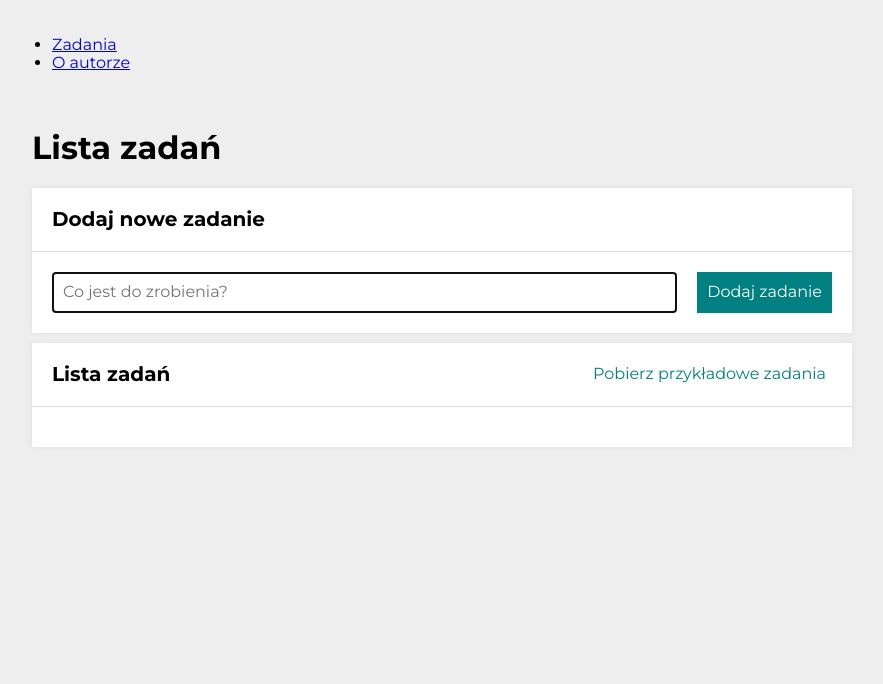
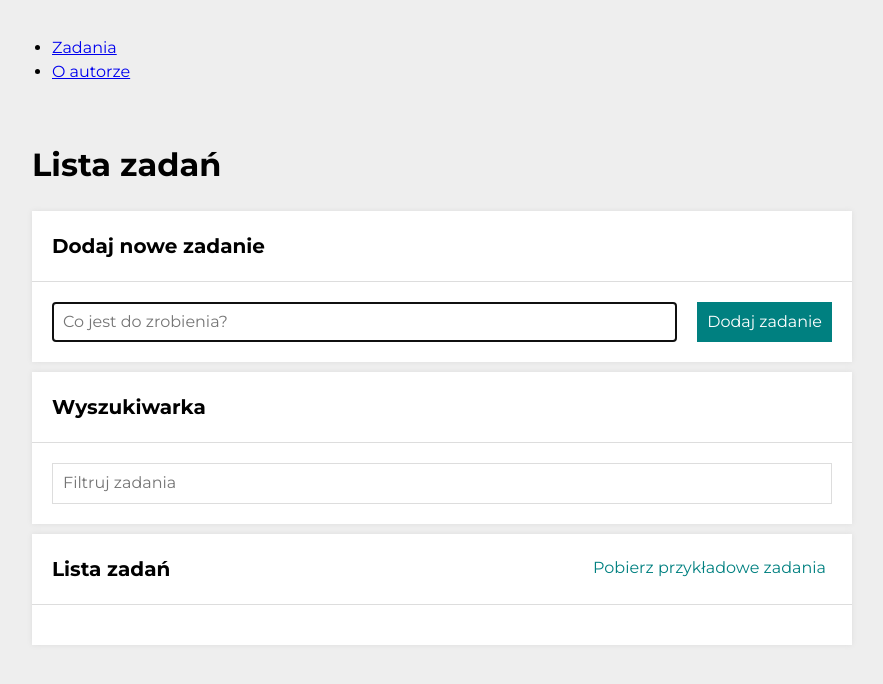
Before and after one commit to mg-wiewiora/to-do-list-react, a React (Create React App) app: page /zadania#/zadania in a window 1280 px wide. Shown: the top 684 px of the page, without its empty margins (198-1081 px from the left). Built offline with nearby package versions, Linux system fonts and the light colour scheme.

Commit message:
search functionality added

```diff
--- a/public/exampleTasks.json
+++ b/public/exampleTasks.json
@@ -5,5 +5,5 @@
     "done": false,
     "id": "yava_5xN6eh9J5g63xCmW"
   },
-  { "content": "odpocząć :)", "done": false, "id": "dPK496Z28tbiyFTMFWMHG" }
+  { "content": "odpocząć 😊", "done": false, "id": "dPK496Z28tbiyFTMFWMHG" }
 ]
--- a/src/GlobalStyle.js
+++ b/src/GlobalStyle.js
@@ -11,6 +11,7 @@
 
   body {
     font-family: "Montserrat", sans-serif;
+    line-height: 1.5;
     margin: 0 auto;
     padding: 20px;
     max-width: 900px;
--- /dev/null
+++ b/src/features/tasks/Input/index.js
@@ -0,0 +1,6 @@
+import styled from "styled-components";
+
+export default styled.input`
+  border: 1px solid ${({ theme }) => theme.color.grey};
+  padding: 10px;
+`;
--- a/src/features/tasks/TaskPage/index.js
+++ b/src/features/tasks/TaskPage/index.js
@@ -14,7 +14,7 @@
       <Header title="Szczegóły zadania" />
 
       <Section
-        title={task ? task.content : "Nie znaleziono zadania..."}
+        title={task ? task.content : "Nie znaleziono zadania...😥"}
         content={
           <>
             <strong>Ukończono:</strong>
--- a/src/features/tasks/TasksPage/Form/index.js
+++ b/src/features/tasks/TasksPage/Form/index.js
@@ -1,7 +1,7 @@
 import { useRef, useState, useEffect } from "react";
 import { useDispatch } from "react-redux";
 import { nanoid } from "@reduxjs/toolkit";
-import { FormWrapper, Input, Button } from "./styled";
+import { FormWrapper, Button, Input } from "./styled";
 import { addTask } from "../../tasksSlice";
 
 const Form = () => {
--- a/src/features/tasks/TasksPage/List/index.js
+++ b/src/features/tasks/TasksPage/List/index.js
@@ -1,15 +1,21 @@
 import { useSelector, useDispatch } from "react-redux";
-import { Link } from "react-router-dom";
+import { Link, useLocation } from "react-router-dom";
 import {
   toggleTaskDone,
   deleteTask,
-  selectTasks,
   selectHideDone,
+  selectTasksByQuery,
 } from "../../tasksSlice";
 import { Tasks, TaskBody, Content, Button } from "./styled";
 
 const List = () => {
-  const tasks = useSelector(selectTasks);
+  const location = useLocation();
+  const query = new URLSearchParams(location.search)
+  .get("szukaj")
+  ?.trim()
+  .toLowerCase();
+
+  const tasks = useSelector((state) => selectTasksByQuery(state, query));
   const hideDone = useSelector(selectHideDone);
 
   const dispatch = useDispatch();
--- /dev/null
+++ b/src/features/tasks/TasksPage/Search/index.js
@@ -0,0 +1,32 @@
+import { useHistory, useLocation } from "react-router-dom";
+import Input from "../../Input";
+import { Wrapper } from "./styled";
+
+const Search = () => {
+  const location = useLocation();
+  const history = useHistory();
+  const query = new URLSearchParams(location.search).get("szukaj");
+
+  const onInputChange = ({ target }) => {
+    const searchParams = new URLSearchParams(location.search);
+
+    if (target.value.trim() === "") {
+      searchParams.delete("szukaj");
+    } else {
+      searchParams.set("szukaj", target.value);
+    }
+    history.push(`${location.pathname}?${searchParams.toString()}`);
+  };
+
+  return (
+    <Wrapper>
+      <Input
+        placeholder="Filtruj zadania"
+        value={query || ""}
+        onChange={onInputChange}
+      />
+    </Wrapper>
+  );
+};
+
+export default Search;
--- /dev/null
+++ b/src/features/tasks/TasksPage/Search/styled.js
@@ -0,0 +1,6 @@
+import styled from "styled-components";
+
+export const Wrapper = styled.div`
+display:grid;
+grid-template-columns: 1fr;
+`;
--- a/src/features/tasks/TasksPage/index.js
+++ b/src/features/tasks/TasksPage/index.js
@@ -3,6 +3,7 @@
 import Menu from "./Menu";
 import Section from "../../../common/Section";
 import Header from "../../../common/Header";
+import Search from "./Search";
 import { Container } from "../../../common/Container/styled";
 
 function TasksPage() {
@@ -12,6 +13,8 @@
 
       <Section title="Dodaj nowe zadanie" content={<Form />} />
 
+      <Section title="Wyszukiwarka" content={<Search />} />
+
       <Section title="Lista zadań" menu={<Menu />} content={<List />} />
     </Container>
   );
--- a/src/features/tasks/tasksSlice.js
+++ b/src/features/tasks/tasksSlice.js
@@ -1,5 +1,5 @@
 import { createSlice } from "@reduxjs/toolkit";
-import {getTasksFromLocalStorage} from './tasksLocalStorage'
+import { getTasksFromLocalStorage } from "./tasksLocalStorage";
 
 const tasksSlice = createSlice({
   name: "tasks",
@@ -52,6 +52,16 @@
   selectTasks(state).every(({ done }) => done);
 
 export const getTaskById = (state, taskId) =>
-  selectTasks(state).find(({id}) => id === taskId);
+  selectTasks(state).find(({ id }) => id === taskId);
+
+export const selectTasksByQuery = (state, query) => {
+  const tasks = selectTasks(state);
+  if (!query || query.trim === "") {
+    return tasks;
+  }
+  return tasks.filter(({ content }) =>
+    content.toUpperCase().includes(query.trim().toUpperCase())
+  );
+};
 
 export default tasksSlice.reducer;
```
